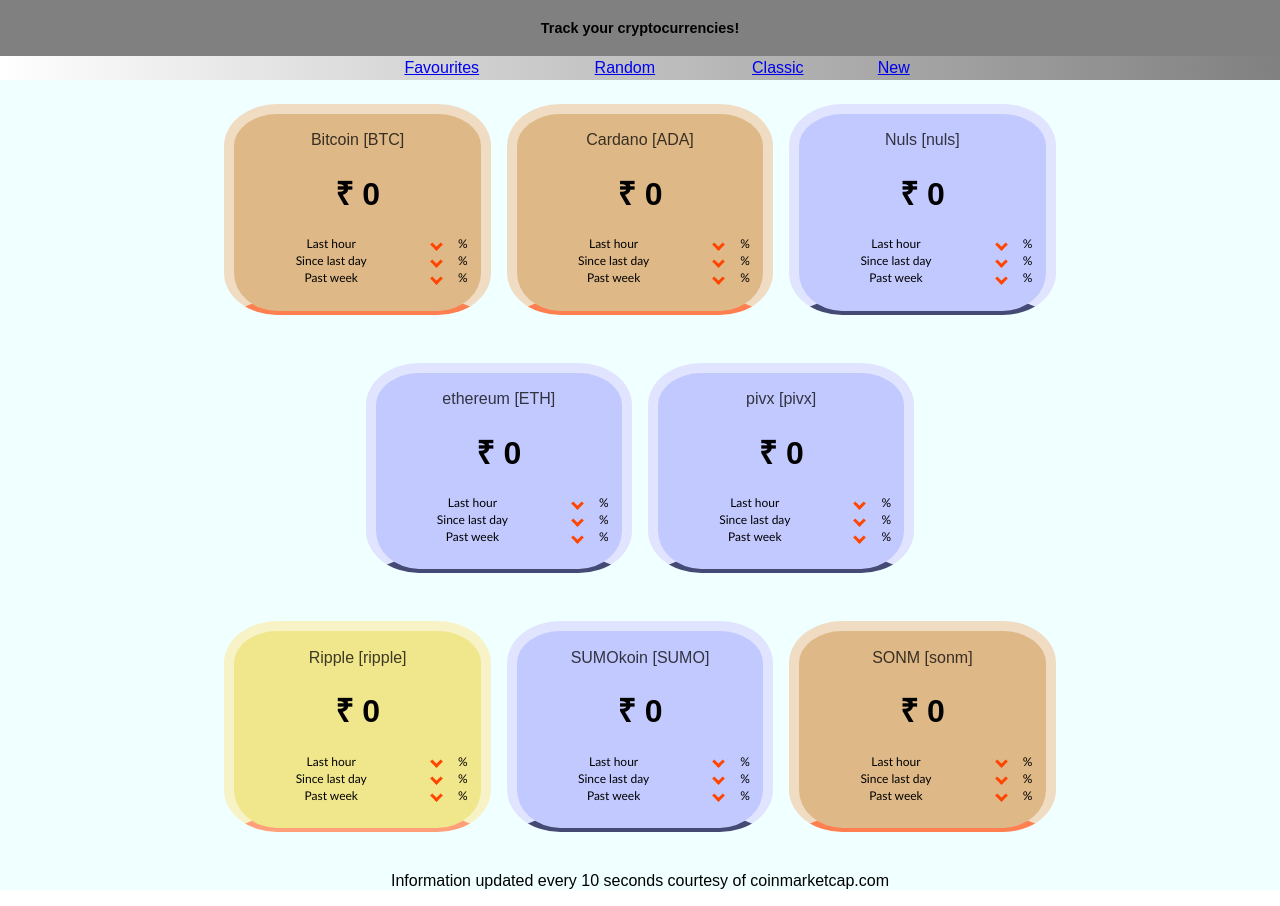
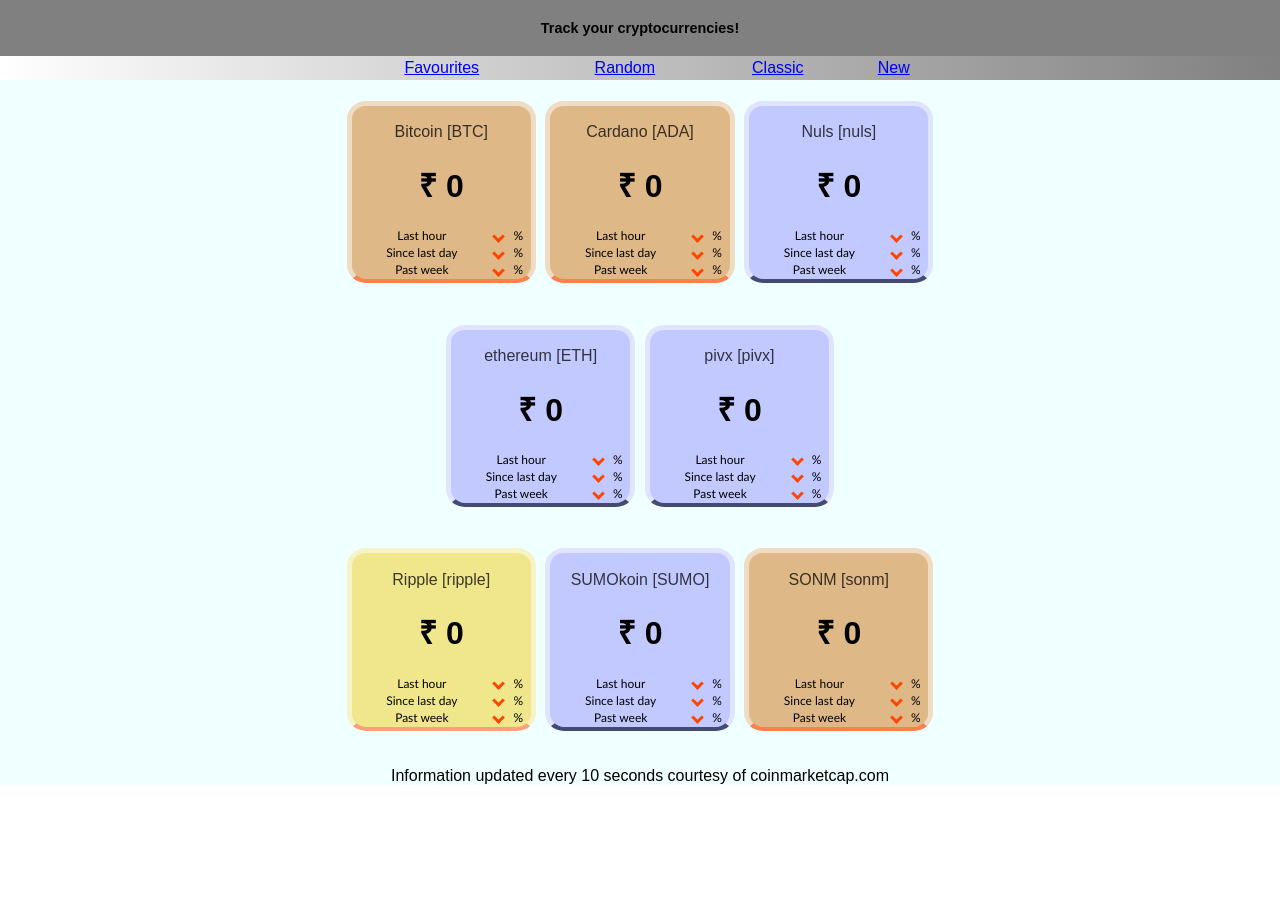
Before and after one commit to pritam-patil/mine-crypto, a React (Create React App) app: page / in a window 1280 px wide. After the commit the page ends 801 px from the top, so only its background shows below. Built offline with nearby package versions, Linux system fonts and the light colour scheme; no server answers.

Commit message:
Changes: - csp update - mobile view crypto tile change - defaults to api responses

```diff
--- a/public/index.html
+++ b/public/index.html
@@ -3,8 +3,7 @@
   <head>
     <meta charset="utf-8">
     <meta name="viewport" content="width=device-width, initial-scale=1">
-    <meta http-equiv="Content-Security-Policy"  content="default-src 'self' home.money.com:* https://api.coinmarketcap.com http://api.fixer.io; script-src 'self' 'unsafe-inline' 'unsafe-eval' http://*.herokuapp.com; style-src 'self' 'unsafe-inline'; img-src 'self' https://media.giphy.com">
-    <meta http-equiv="Access-Control-Allow-Origin" content="*">
+    <meta http-equiv="Content-Security-Policy"  content="default-src 'self'; connect-src *; style-src 'self' 'unsafe-inline'; script-src 'self' 'unsafe-inline'  https://api.coinmarketcap.com http://api.fixer.io; https://*.herokuapp.com; img-src 'self' https://media.giphy.com;">
     <link rel="shortcut icon" href="%PUBLIC_URL%/home.png">
     <!--
       Notice the use of %PUBLIC_URL% in the tag above.
--- a/src/components/Cryptocurrency.css
+++ b/src/components/Cryptocurrency.css
@@ -1,3 +1,5 @@
+
+@media only screen and (max-width: 500px) and (orientation: landscape) {
     .cryptocurrency {
       padding: 0.1rem 0.2rem 0.2rem;
       margin: 0.5rem;
@@ -6,6 +8,41 @@
       min-height: 12rem;
       border: solid 10px rgba(255, 255, 255, 0.5);
     }
+}
+
+@media only screen and (min-width: 400px) {
+  .cryptocurrency {
+      padding: 0.1rem 0.1rem 0.1rem;
+      margin: 0.5rem;
+      border-radius: 10%;
+      min-width: 12rem;
+      min-height: 12rem;
+      border: solid 10px rgba(255, 255, 255, 0.5);
+    }
+}
+
+@media only screen and (max-width: 500px) {
+  .cryptocurrency {
+      padding: 0.1rem 0.1rem 0.1rem;
+      margin: 0.5rem;
+      border-radius: 10%;
+      min-width: 11rem;
+      min-height: 7rem;
+      border: solid 5px rgba(255, 255, 255, 0.8);
+    }
+}
+
+@media only screen and (orientation: landscape) {
+  .cryptocurrency {
+      padding: 0.1rem 0.1rem 0.05rem;
+      margin: 0.3rem;
+      border-radius: 10%;
+      min-width: 11rem;
+      min-height: 6rem;
+      border: solid 5px rgba(255, 255, 255, 0.5);
+    }
+}
+
 .cryptocurrency p {
   color: rgba(0, 0, 0, 0.75);
 }
--- a/src/components/Cryptocurrency.js
+++ b/src/components/Cryptocurrency.js
@@ -7,7 +7,10 @@
   constructor(props) {
     super(props)
     this.state = {
-      data: {},
+      data: {
+        EUR: 0,
+        INR: 0
+      },
     }
   }
 
@@ -39,7 +42,7 @@
     }
 
     const price = price_usd
-      ? numberWithCommas(roundToTwo(price_usd * this.state.data.INR))
+      ? numberWithCommas(price_usd ? roundToTwo(price_usd * this.state.data.INR) : 0)
       : 0
     // const price = price_usd ? price_usd.toFixed(2) : 0;
     const label = `${price}`
--- a/src/components/Tickers.js
+++ b/src/components/Tickers.js
@@ -12,7 +12,7 @@
           id: 'bitcoin',
           name: 'Bitcoin',
           symbol: 'BTC',
-          price_usd: '1',
+          price_usd: '0',
           percent_change_1h: '0',
           percent_change_24h: '0',
           percent_change_7d: '0',
@@ -21,7 +21,7 @@
           id: 'ethereum',
           name: 'Ethereum',
           symbol: 'ETH',
-          price_usd: '1',
+          price_usd: '0',
           percent_change_1h: '0',
           percent_change_24h: '0',
           percent_change_7d: '0',
@@ -30,7 +30,7 @@
           id: 'ripple',
           name: 'Ripple',
           symbol: 'XRP',
-          price_usd: '1',
+          price_usd: '0',
           percent_change_1h: '0',
           percent_change_24h: '0',
           percent_change_7d: '0',
```
Also changed, not shown: 1 other file (tests, documents, lock files or other folders). Lines whose indentation alone changed are shown as unchanged.
